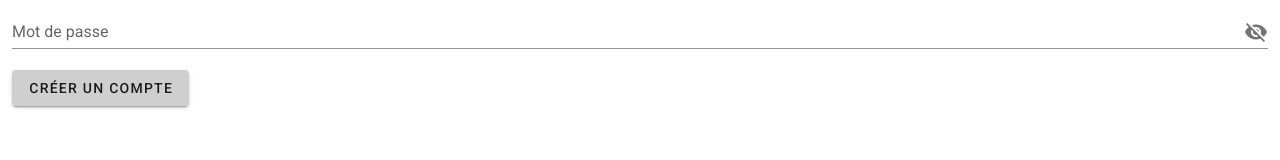
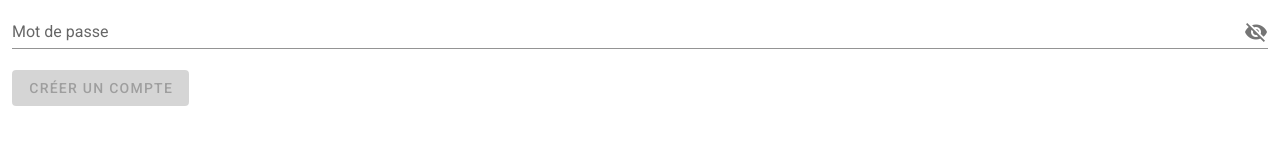
Before and after one commit to HE-Arc/FreeGo2, a Vue app in the folder frontend/vueapp/: page /signup in a window 1280 px wide. Shown: the part 216-376 px from the top of the page. Built offline with nearby package versions, Linux system fonts and the light colour scheme; what vue-browser-geolocation would draw is missing.

Commit message:
Hotfix user creation validation

```diff
--- a/frontend/vueapp/src/views/Signup.vue
+++ b/frontend/vueapp/src/views/Signup.vue
@@ -35,7 +35,7 @@
     ></v-text-field>
     <v-btn
       class="mr-4"
-      :disabled="submitStatus === 'PENDING'"
+      :disabled="submitStatus === 'PENDING' || $v.$invalid"
       color="Primary"
       @click="signup"
       :to="{ name:'signup'}"
@@ -47,7 +47,7 @@
 </template>
 
 <script>
-  import { required } from 'vuelidate/lib/validators'
+  import { required, minLength } from 'vuelidate/lib/validators'
   import { getAPI } from '../axios-api'
 
   export default {
@@ -70,9 +70,25 @@
       },
       password1: {
         required,
+        minLength: minLength(8),
+        containsUppercase: function(value) {
+          return /[A-Z]/.test(value)
+        },
+        containsLowercase: function(value) {
+          return /[a-z]/.test(value)
+        },
+        containsNumber: function(value) {
+          return /[0-9]/.test(value)
+        },
+        containsSpecial: function(value) {
+          return /[#?!@$%^&*-]/.test(value)
+        }
       },
       password2: {
         required,
+        matchPassword1: function(value) {
+          return this.password1 == value
+        }
       },
     },
 
@@ -87,8 +103,14 @@
         const errors = []
         if (!this.$v.password1.$dirty) return errors
         !this.$v.password1.required && errors.push('Veuillez entrer votre mot de passe')
+        !this.$v.password1.minLength && errors.push('Le mot de passe doit faire au minimum 8 caractères')
+        !this.$v.password1.containsUppercase && errors.push('Le mot de passe doit comprendre au moins une majuscule')
+        !this.$v.password1.containsLowercase && errors.push('Le mot de passe doit comprendre au moins une minuscule')
+        !this.$v.password1.containsNumber && errors.push('Le mot de passe doit comprendre au moins un chiffre')
+        !this.$v.password1.containsSpecial && errors.push('Le mot de passe doit comprendre au moins un caractère spécial (#?!@$%^&*-)')
         if (!this.$v.password2.$dirty) return errors
         !this.$v.password2.required && errors.push('Veuillez confirmer votre mot de passe')
+        !this.$v.password2.matchPassword1 && errors.push('Le mot de passe ne correspond pas au premier')
         return errors
       },
     },
```
